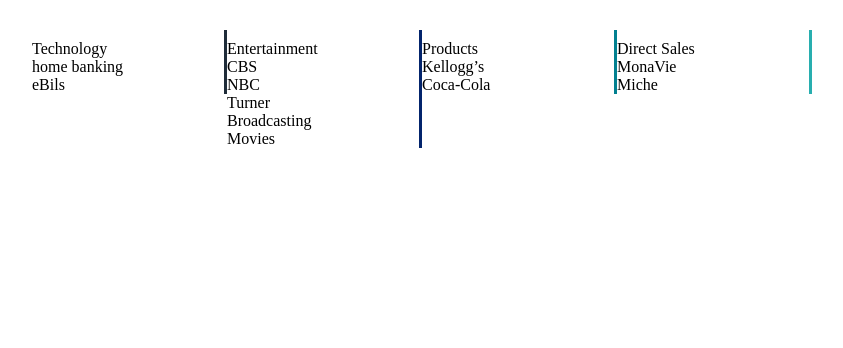
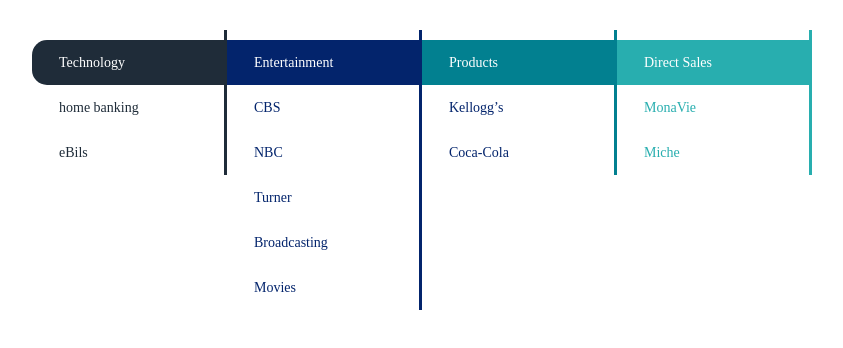
Before and after one commit to pavelbotman/home-work, a plain HTML site: page index.html in a window 1280 px wide. Shown: the whole page, without its empty margins (208-1051 px from the left). Drawn offline with Linux system fonts and the light colour scheme.

Commit message:
word color

```diff
--- a/сss/style.css
+++ b/сss/style.css
@@ -31,3 +31,43 @@
 ul:last-child {
     border-color: #28aeaf;
 }
+li {
+    line-height: 45px;
+    padding: 0px 27px;
+    font-size: 14px;
+}
+ul li:first-child{
+    color: white;
+}
+
+ul:first-child li:first-child {
+    background-color: #1f2c39;
+    border-radius: 15px 0px 0px 15px;
+}
+
+ul:nth-child(2) li:first-child  {
+    background-color: #03246c;
+}
+
+ul:nth-child(3) li:first-child  {
+    background-color: #028090;
+}
+
+ul:last-child li:first-child {
+    background-color: #28aeaf;
+}
+ul:first-child li:not(:first-child){
+    color: #1f2c39;
+}
+
+ul:nth-child(2) li:not(:first-child){
+    color: #03246c;
+}
+
+ul:nth-child(3) li:not(:first-child){
+    color: #03246c;
+}
+
+ul:last-child li:not(:first-child){
+    color: #28aeaf;
+}
```
